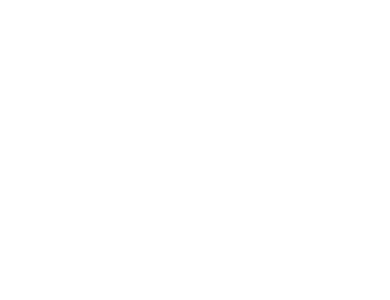
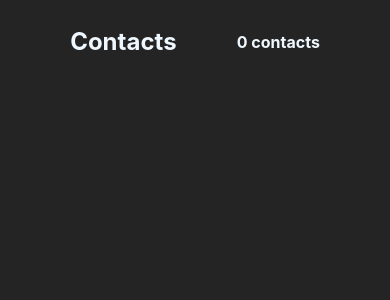
Before and after one commit to CReies/SofkaU-Canteras2-Taller8, a React (Create React App) app in the folder front/: page / in a window 390 px wide. Shown: the top 300 px of the page. Built offline with nearby package versions, Linux system fonts and the light colour scheme.

Commit message:
first view

```diff
--- a/front/public/index.html
+++ b/front/public/index.html
@@ -10,34 +10,11 @@
 			content="Web site created using create-react-app"
 		/>
 		<link rel="apple-touch-icon" href="%PUBLIC_URL%/logo192.png" />
-    <!--
-      manifest.json provides metadata used when your web app is installed on a
-      user's mobile device or desktop. See https://developers.google.com/web/fundamentals/web-app-manifest/
-    -->
 		<link rel="manifest" href="%PUBLIC_URL%/manifest.json" />
-    <!--
-      Notice the use of %PUBLIC_URL% in the tags above.
-      It will be replaced with the URL of the `public` folder during the build.
-      Only files inside the `public` folder can be referenced from the HTML.
-
-      Unlike "/favicon.ico" or "favicon.ico", "%PUBLIC_URL%/favicon.ico" will
-      work correctly both with client-side routing and a non-root public URL.
-      Learn how to configure a non-root public URL by running `npm run build`.
-    -->
-    <title>React App</title>
+		<title>Contacts</title>
 	</head>
 	<body>
 		<noscript>You need to enable JavaScript to run this app.</noscript>
 		<div id="root"></div>
-    <!--
-      This HTML file is a template.
-      If you open it directly in the browser, you will see an empty page.
-
-      You can add webfonts, meta tags, or analytics to this file.
-      The build step will place the bundled scripts into the <body> tag.
-
-      To begin the development, run `npm start` or `yarn start`.
-      To create a production bundle, use `npm run build` or `yarn build`.
-    -->
 	</body>
 </html>
--- a/front/src/components/App.js
+++ b/front/src/components/App.js
@@ -1,7 +1,14 @@
 import '../css/App.css';
+import Header from './Header';
 
-function App() {
-	return <></>;
-}
+const App = () => {
+	return (
+		<>
+			<aside>
+				<Header title='Contacts' nContacts='0' />
+			</aside>
+		</>
+	);
+};
 
 export default App;
--- /dev/null
+++ b/front/src/components/Header.js
@@ -0,0 +1,12 @@
+import '../css/Header.css';
+
+const Header = ({ title, nContacts }) => {
+	return (
+		<header>
+			<h2>{title}</h2>
+			<h4>{nContacts} contacts</h4>
+		</header>
+	);
+};
+
+export default Header;
--- a/front/src/css/App.css
+++ b/front/src/css/App.css
@@ -1,38 +1,17 @@
-.App {
-  text-align: center;
+body {
+	background-color: #242424;
+	color: aliceblue;
 }
 
-.App-logo {
-  height: 40vmin;
-  pointer-events: none;
+aside {
+	display: flex;
+	width: 40vw;
+	border-right: 1px solid #353535;
+	height: 100vh;
 }
 
-@media (prefers-reduced-motion: no-preference) {
-  .App-logo {
-    animation: App-logo-spin infinite 20s linear;
-  }
+@media (max-width: 600px) {
+	aside {
+		width: 100vw;
+	}
 }
-
-.App-header {
-  background-color: #282c34;
-  min-height: 100vh;
-  display: flex;
-  flex-direction: column;
-  align-items: center;
-  justify-content: center;
-  font-size: calc(10px + 2vmin);
-  color: white;
-}
-
-.App-link {
-  color: #61dafb;
-}
-
-@keyframes App-logo-spin {
-  from {
-    transform: rotate(0deg);
-  }
-  to {
-    transform: rotate(360deg);
-  }
-}
--- /dev/null
+++ b/front/src/css/Header.css
@@ -0,0 +1,8 @@
+header {
+	padding: 0px 10px;
+	display: flex;
+	justify-content: space-evenly;
+	align-items: center;
+	width: 100%;
+	height: 10vh;
+}
--- a/front/src/index.js
+++ b/front/src/index.js
@@ -1,5 +1,6 @@
 import React from 'react';
 import ReactDOM from 'react-dom/client';
+import 'normalize.css';
 import './css/index.css';
 import App from './components/App';
 import reportWebVitals from './test/reportWebVitals';
@@ -11,7 +12,4 @@
 	</React.StrictMode>
 );
 
-// If you want to start measuring performance in your app, pass a function
-// to log results (for example: reportWebVitals(console.log))
-// or send to an analytics endpoint. Learn more: https://bit.ly/CRA-vitals
 reportWebVitals();
```
Also changed, not shown: 2 other files (tests, documents, lock files or other folders). Lines whose indentation alone changed are shown as unchanged.
